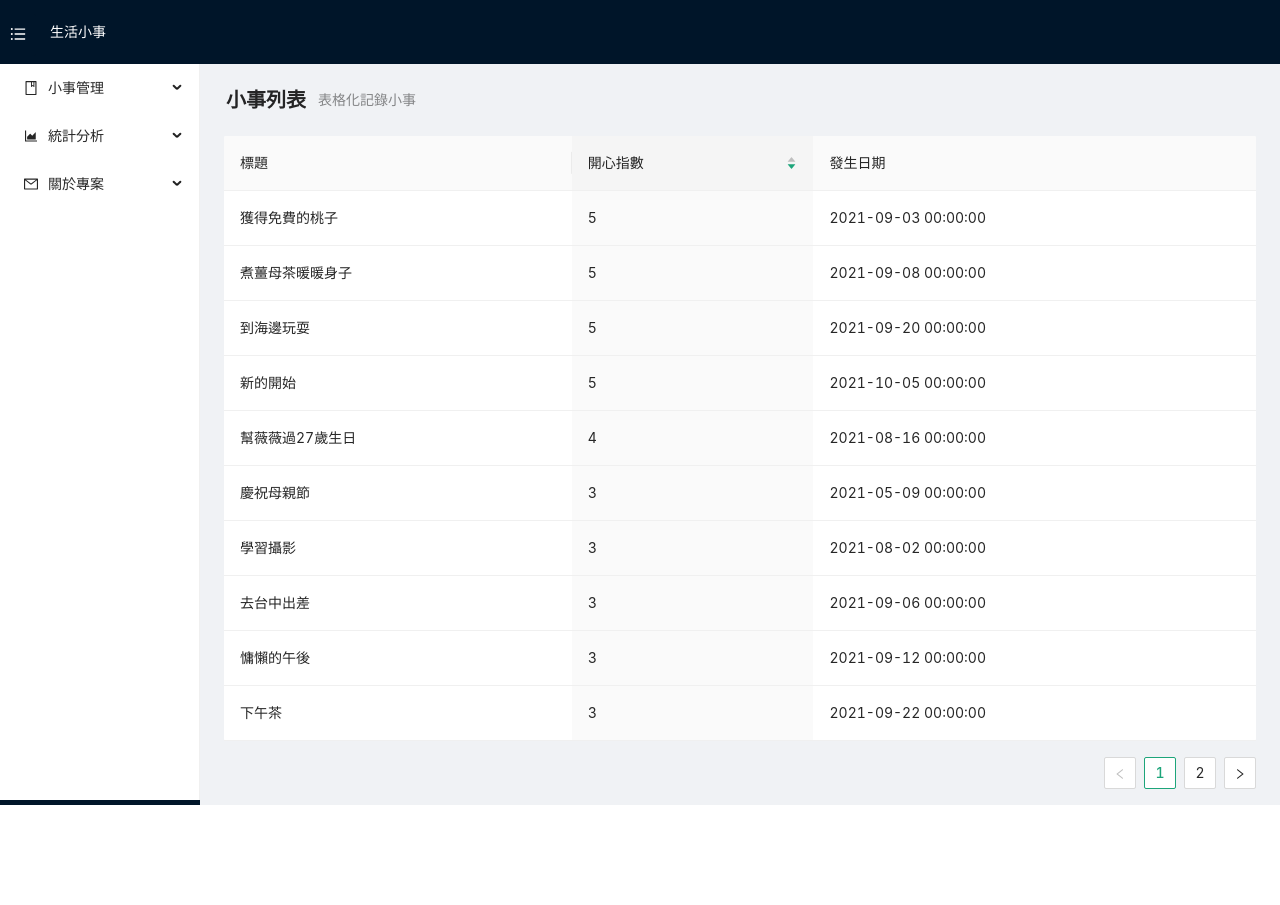
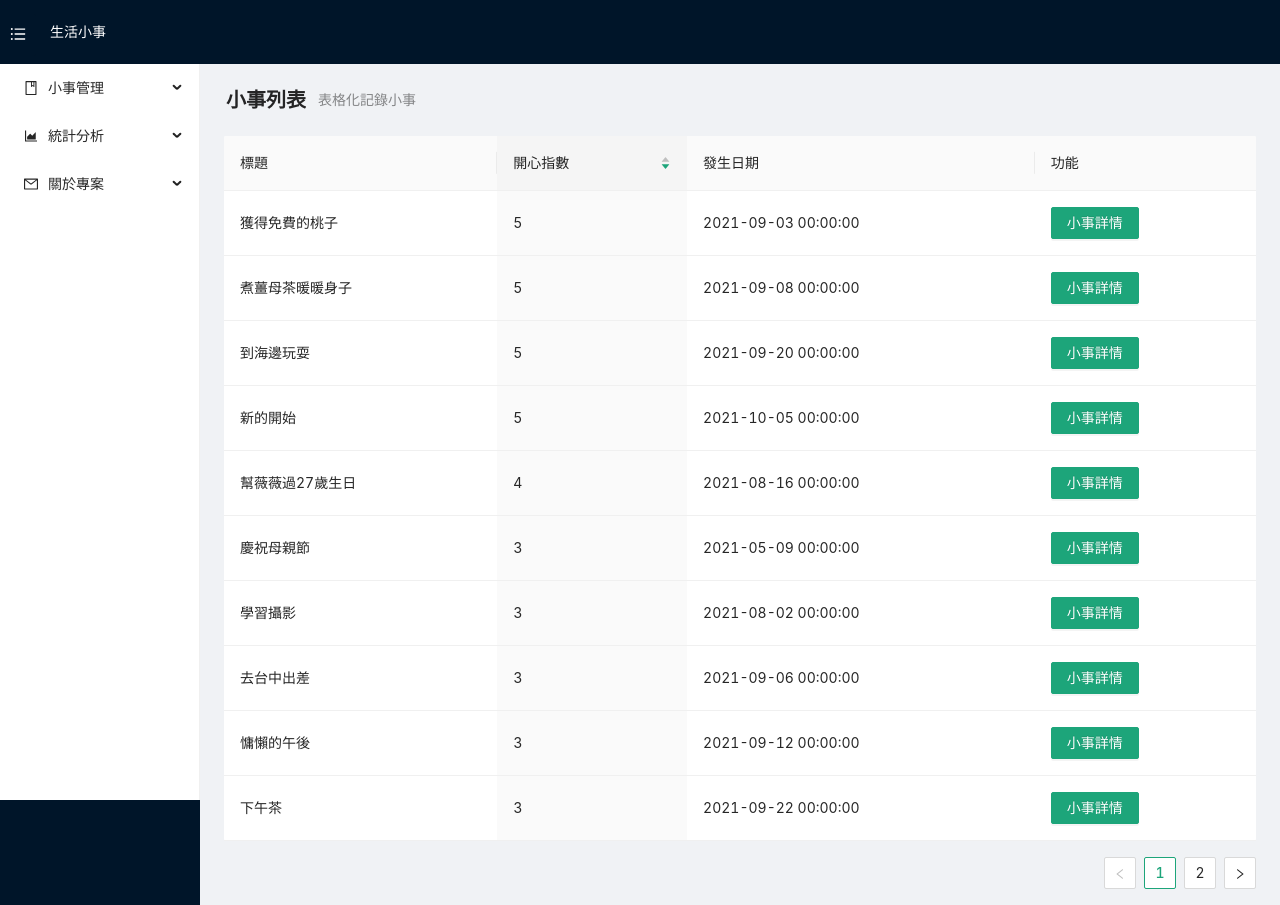
Before and after one commit to AbbyAbby33/life-essay, a React (Create React App) app: page /essay-list in a window 1280 px wide. Before the commit the page ends 805 px from the top, so only its background shows below. Built offline with nearby package versions, Linux system fonts and the light colour scheme.

Commit message:
feat: (小事列表)新增功能欄位檢視小事詳情跳窗

```diff
--- a/src/pages/EssayMange/EssayCalendar/index.js
+++ b/src/pages/EssayMange/EssayCalendar/index.js
@@ -1,5 +1,6 @@
 import React, { Component } from 'react';
-import { PageHeader, Calendar, Modal, Button } from 'antd';
+import { PageHeader, Calendar } from 'antd';
+// import { Modal, Button } from 'antd';
 import moment from 'moment';
 import 'moment/locale/zh-tw';
 import './index.less'
--- a/src/pages/EssayMange/EssayList/index.js
+++ b/src/pages/EssayMange/EssayList/index.js
@@ -1,10 +1,12 @@
 import React, { Component } from 'react';
-import { Table } from 'antd';
-import { PageHeader } from 'antd';
+import { Table, PageHeader, Button } from 'antd';
+import EssayModal from '../../../components/EssayModal';
 
 export default class EssayList extends Component {
 
     state = {
+        essayModalVisible: false,
+        essayDetail: {},
         columns: [
             {
                 title: '標題',
@@ -20,6 +22,18 @@ export default class EssayList extends Component {
                 title: '發生日期',
                 dataIndex: 'date'
             },
+            {
+                title: '功能',
+                key: 'action',
+                render: (item) => (
+                    <div>
+                        <Button type="primary" onClick={($event) => this.essayClick($event, item)}>
+                            小事詳情
+                        </Button>
+                        {/* <span onClick={($event) => this.essayClick($event, item)}>小事詳情</span> */}
+                    </div>
+                ),
+            },
         ],
         data: [
             {
@@ -27,86 +41,118 @@ export default class EssayList extends Component {
                 title: '慶祝母親節',
                 happiness: 3,
                 date: '2021-05-09 00:00:00',
+                img: 'essay-000101.jpg'
             },
             {
                 key: '2',
                 title: '學習攝影',
                 happiness: 3,
                 date: '2021-08-02 00:00:00',
+                img: 'essay-000201.jpg'
             },
             {
                 key: '3',
                 title: '幫薇薇過27歲生日',
                 happiness: 4,
                 date: '2021-08-16 00:00:00',
+                img: 'essay-000301.jpg'
             },
             {
                 key: '4',
                 title: '獲得免費的桃子',
                 happiness: 5,
                 date: '2021-09-03 00:00:00',
+                img: 'essay-000401.jpg'
             },
             {
                 key: '5',
                 title: '去台中出差',
                 happiness: 3,
                 date: '2021-09-06 00:00:00',
+                img: 'essay-000501.jpg'
             },
             {
                 key: '6',
                 title: '煮薑母茶暖暖身子',
                 happiness: 5,
                 date: '2021-09-08 00:00:00',
+                img: 'essay-000601.jpg'
             },
             {
                 key: '7',
                 title: '慵懶的午後',
                 happiness: 3,
                 date: '2021-09-12 00:00:00',
+                img: 'essay-000701.jpg'
             },
             {
                 key: '8',
                 title: '到海邊玩耍',
                 happiness: 5,
                 date: '2021-09-20 00:00:00',
+                img: 'essay-000801.jpg'
             },
             {
                 key: '9',
                 title: '下午茶',
                 happiness: 3,
                 date: '2021-09-22 00:00:00',
+                img: 'essay-000901.jpg'
             },
             {
                 key: '10',
                 title: '陽台視角',
                 happiness: 3,
                 date: '2021-09-28 00:00:00',
+                img: 'essay-001001.jpg'
             },
             {
                 key: '11',
                 title: '新的開始',
                 happiness: 5,
                 date: '2021-10-05 00:00:00',
+                img: 'essay-001101.jpg'
             },
             {
                 key: '12',
                 title: '準備冬季衣物',
                 happiness: 3,
                 date: '2021-10-14 00:00:00',
+                img: 'essay-001201.jpg'
             },
             {
                 key: '13',
                 title: '壽司',
                 happiness: 3,
                 date: '2021-10-17 00:00:00',
+                img: 'essay-001301.jpg'
             },
             {
                 key: '14',
                 title: '冬天要來了',
                 happiness: 3,
                 date: '2021-10-22 00:00:00',
+                img: 'essay-001401.jpg'
             }
         ]
+    }
+
+    wrapper = React.createRef();
+
+    /** 小事被點擊 */
+    essayClick(event, item) {
+        // console.log('event', event, 'item', item);
+        this.setModalVisible(true);
+        this.setState({ essayDetail: item });
+    }
+
+    /** 顯示跳窗 */
+    setModalVisible(visible) {
+        console.log('顯示跳窗visible', visible);
+        this.setState({ essayModalVisible: visible });
+        if (!visible) {
+            this.setState({ essayDetail: {} });
+        }
     }
 
     render() {
@@ -119,6 +165,12 @@ export default class EssayList extends Component {
                     backIcon={false}
                 />
                 <Table columns={this.state.columns} dataSource={this.state.data} />
+                <EssayModal
+                    ref={this.wrapper}
+                    essayModalVisible={this.state.essayModalVisible}
+                    essayDetail={this.state.essayDetail}
+                    setModalVisible={(event) => this.setModalVisible(event)}
+                />
             </div>
         )
     }
```
